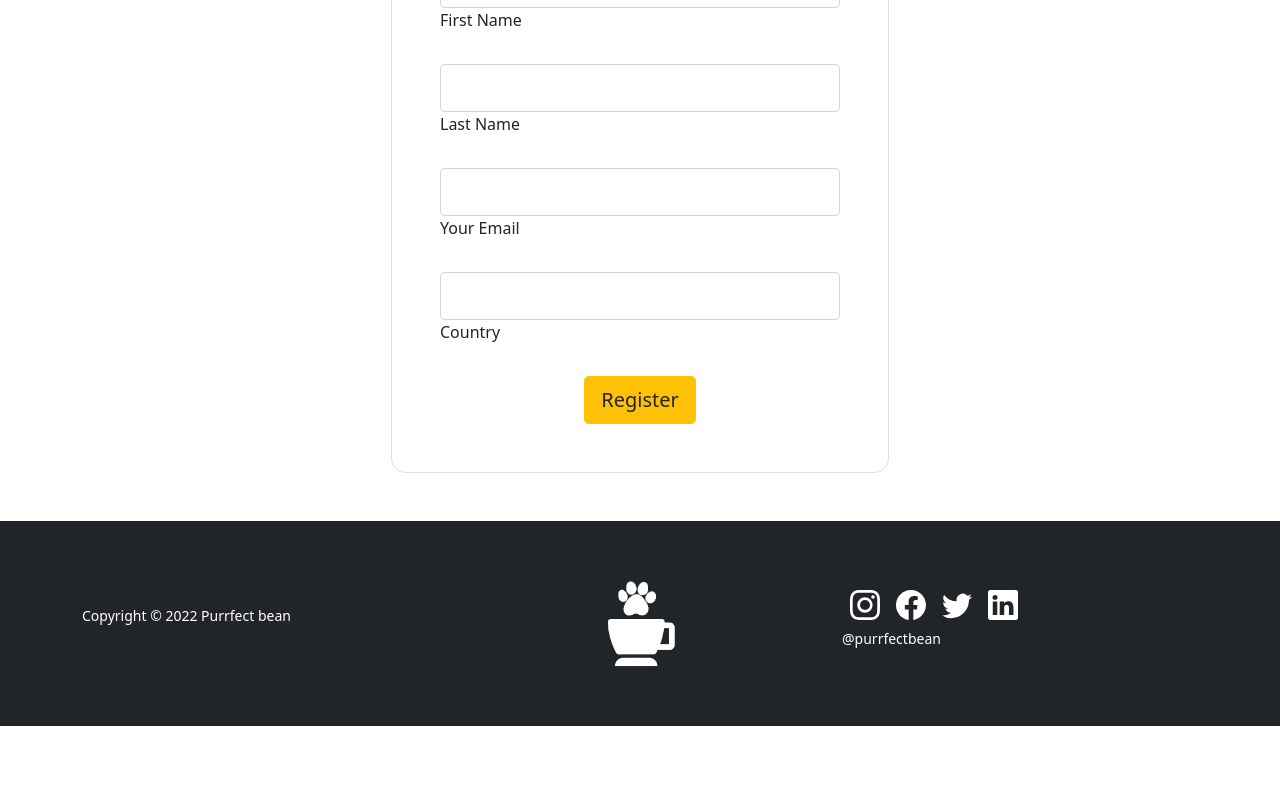
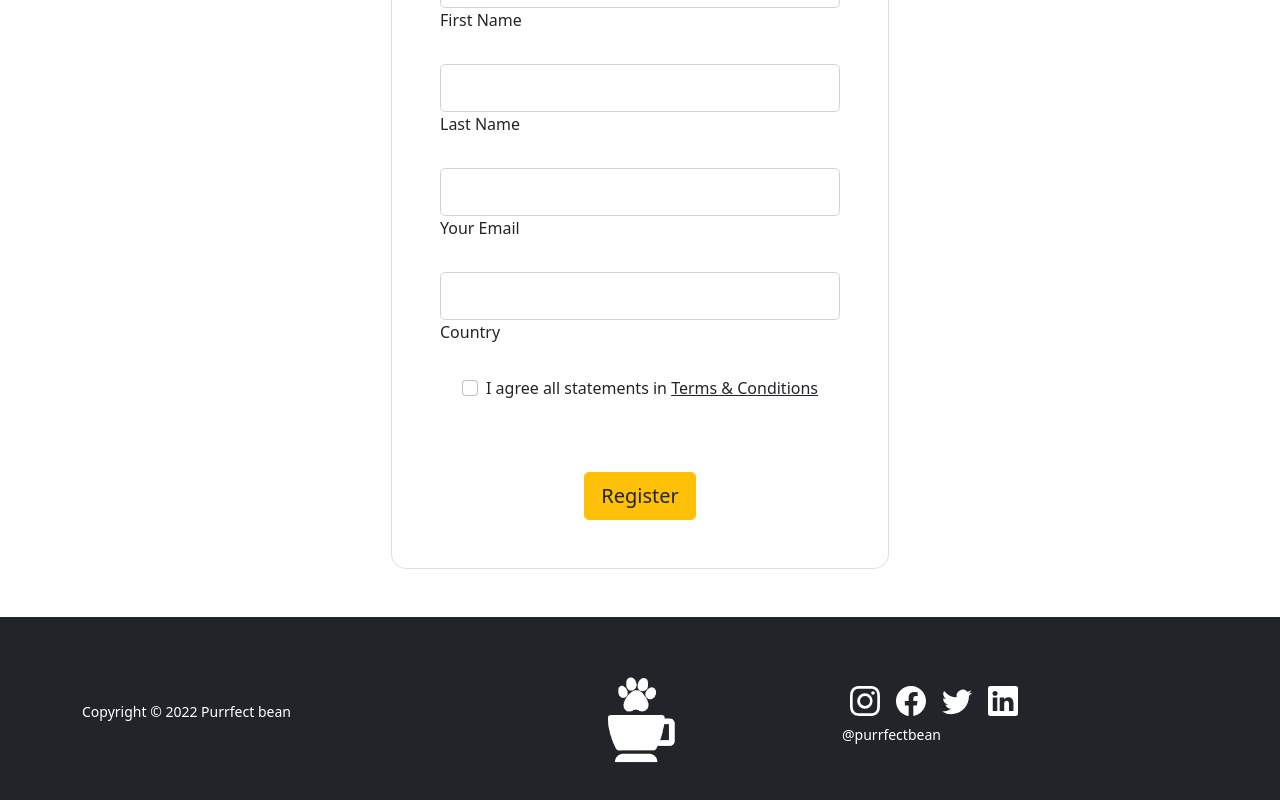
Before and after one commit to maijaviska/project-final, a React (Create React App) app: page /register in a window 1280 px wide. Shown: the part 694-1494 px from the top of the page. Before the commit the page ends 1420 px from the top, so only its background shows below. Built offline with nearby package versions, Linux system fonts and the light colour scheme.

Commit message:
terms and conditions

```diff
--- a/src/Components/RegisterTextField.js
+++ b/src/Components/RegisterTextField.js
@@ -5,7 +5,7 @@ function RegisterTextField({ label, ...props }) {
     console.log(field, meta)
     return (
         <div className="form-outline mb-4">
-            <ErrorMessage name={field.name} />
+            <span style={{color: "#FF0000"}}><ErrorMessage name={field.name}  /></span>
             <input
                 className="form-control form-control-lg"
                 {...field} {...props}
--- a/src/Components/SignUp.js
+++ b/src/Components/SignUp.js
@@ -11,16 +11,17 @@ function SignUp() {
             .required('Required'),
         confirmPasword: Yup.string()
             .oneOf([Yup.ref('password'), null], 'Password must match')
-        .required('Conform password is required'),
+            .required('Confirm password is required'),
         firstName: Yup.string()
             .required('Required'),
-        lastName: Yup.string()
-        .required('Required'),
+        lastName: Yup.string(),
         email: Yup.string()
-        .email('Must be an email')
+            .email('Please enter a valid email address')
             .required('Required'),
         country: Yup.string()
             .required('Required'),
+        checked: Yup.bool()
+            .oneOf([true], 'Accept Terms & Conditions is required')
     })
     return (
         <Formik
@@ -32,6 +33,7 @@ function SignUp() {
                 lastName: '',
                 email: '',
                 country: '',
+                checked: false,
             }}
             validationSchema={validate}
         >
@@ -46,6 +48,12 @@ function SignUp() {
                         <RegisterTextField label="Last Name" name="lastName" type="text" />
                         <RegisterTextField label="Your Email" name="email" type="email" />
                         <RegisterTextField label="Country" name="country" type="text" />
+                        <div className="form-check d-flex justify-content-center mb-5">
+                            <RegisterTextField className="form-check-input me-2" type="checkbox" name="checked" />
+                            <label>
+                                I agree all statements in <a href="#!" className="text-body"><u>Terms &#38; Conditions</u></a>
+                            </label>
+                        </div>
                         <div className="d-flex justify-content-center">
                             <button className="btn btn-warning btn-block btn-lg gradient-custom-4 text-body" type="submit">Register</button>
                         </div>
```
Lines whose indentation alone changed are shown as unchanged.
